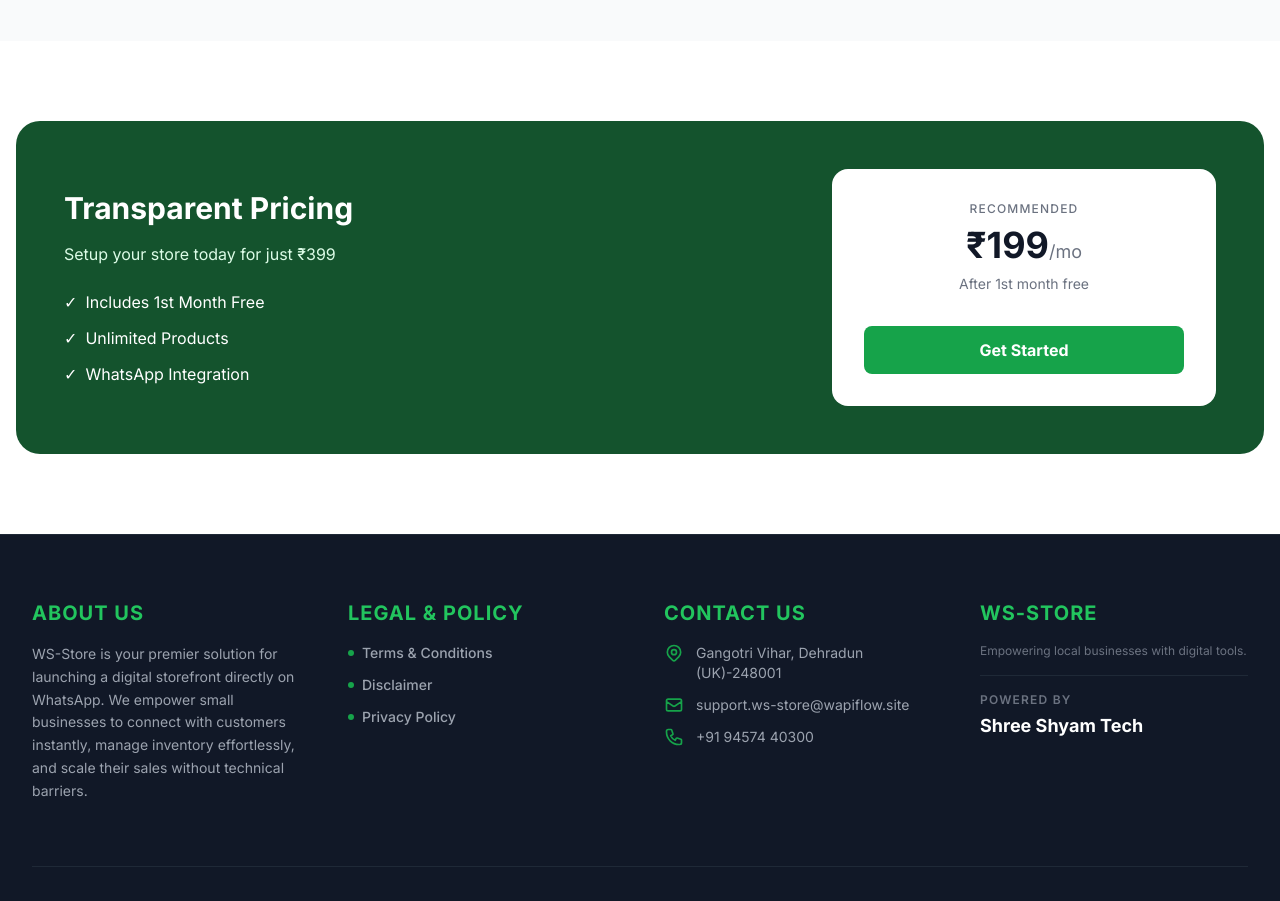
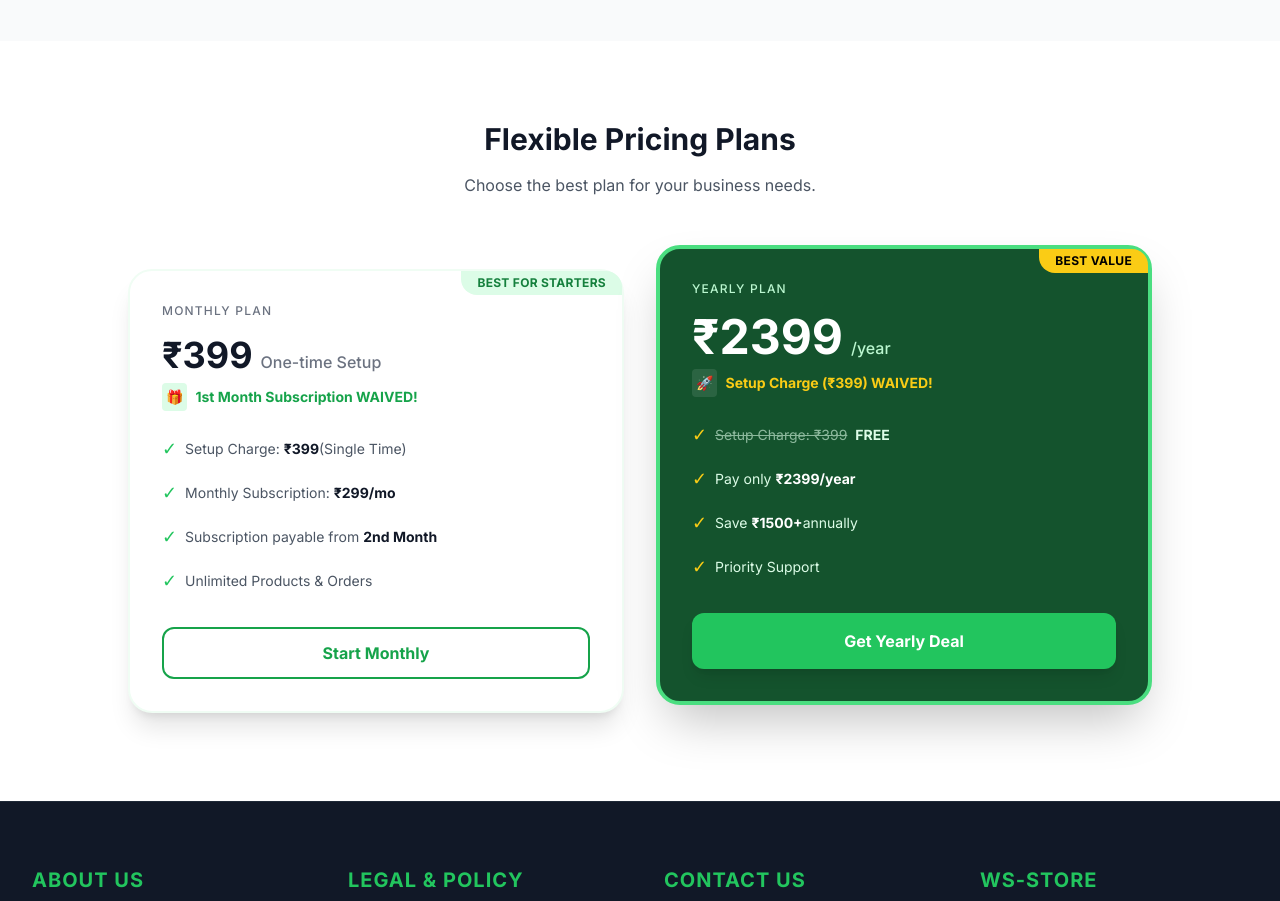
Before and after one commit to haarekasahara1923-wq/whatsapp-saas, a React (Vite) app: page /s/1 in a window 1280 px wide. Shown: the part 1660-2561 px from the top of the page. Built offline with nearby package versions, Linux system fonts and the light colour scheme; no server answers; the database is empty.

Commit message:
Update pricing to Monthly (299) and Yearly (2399) with waiver offers

```diff
--- a/pages/LandingPage.tsx
+++ b/pages/LandingPage.tsx
@@ -24,7 +24,7 @@
             <img src="https://picsum.photos/seed/dashboard/1200/600" alt="Dashboard Preview" className="rounded-2xl shadow-2xl border border-gray-200" />
             <div className="absolute -bottom-10 left-1/2 -translate-x-1/2 bg-white p-6 rounded-xl shadow-xl border border-gray-100 flex items-center space-x-4">
               <div className="flex -space-x-2">
-                {[1,2,3,4].map(i => <img key={i} src={`https://i.pravatar.cc/100?u=${i}`} className="w-10 h-10 rounded-full border-2 border-white" />)}
+                {[1, 2, 3, 4].map(i => <img key={i} src={`https://i.pravatar.cc/100?u=${i}`} className="w-10 h-10 rounded-full border-2 border-white" />)}
               </div>
               <p className="text-sm font-medium text-gray-600">Joined by 2,000+ Indian Sellers</p>
             </div>
@@ -59,30 +59,73 @@
         </div>
       </section>
 
+
       {/* Pricing */}
       <section className="py-20 bg-white px-4">
         <div className="max-w-7xl mx-auto">
-          <div className="bg-green-900 rounded-3xl p-12 text-white flex flex-col md:flex-row items-center justify-between">
-            <div className="mb-8 md:mb-0">
-              <h2 className="text-3xl font-bold mb-4">Transparent Pricing</h2>
-              <p className="text-green-100">Setup your store today for just ₹399</p>
-              <ul className="mt-6 space-y-3">
-                <li className="flex items-center"><span className="mr-2">✓</span> Includes 1st Month Free</li>
-                <li className="flex items-center"><span className="mr-2">✓</span> Unlimited Products</li>
-                <li className="flex items-center"><span className="mr-2">✓</span> WhatsApp Integration</li>
+          <div className="text-center mb-16">
+            <h2 className="text-3xl font-bold mb-4">Flexible Pricing Plans</h2>
+            <p className="text-gray-600">Choose the best plan for your business needs.</p>
+          </div>
+
+          <div className="grid md:grid-cols-2 gap-8 items-center max-w-5xl mx-auto">
+
+            {/* Monthly Plan */}
+            <div className="bg-white p-8 rounded-3xl border-2 border-green-50 shadow-xl hover:border-green-200 transition-all relative">
+              <div className="absolute top-0 right-0 bg-green-100 text-green-700 px-4 py-1 rounded-bl-2xl rounded-tr-2xl text-xs font-bold uppercase tracking-wide">
+                Best for Starters
+              </div>
+              <p className="text-gray-500 font-medium uppercase tracking-widest text-xs mb-4">Monthly Plan</p>
+              <div className="flex items-baseline mb-2">
+                <h3 className="text-4xl font-black">₹399</h3>
+                <span className="text-gray-500 ml-2 font-medium">One-time Setup</span>
+              </div>
+              <p className="text-green-600 font-bold text-sm mb-6 flex items-center">
+                <span className="bg-green-100 p-1 rounded mr-2">🎁</span>
+                1st Month Subscription WAIVED!
+              </p>
+
+              <ul className="space-y-4 mb-8 text-sm text-gray-600">
+                <li className="flex items-center"><span className="text-green-500 mr-2 text-lg">✓</span> Setup Charge: <strong className="ml-1 text-gray-900">₹399</strong> (Single Time)</li>
+                <li className="flex items-center"><span className="text-green-500 mr-2 text-lg">✓</span> Monthly Subscription: <strong className="ml-1 text-gray-900">₹299/mo</strong></li>
+                <li className="flex items-center"><span className="text-green-500 mr-2 text-lg">✓</span> Subscription payable from <strong className="ml-1 text-gray-900">2nd Month</strong></li>
+                <li className="flex items-center"><span className="text-green-500 mr-2 text-lg">✓</span> Unlimited Products & Orders</li>
               </ul>
-            </div>
-            <div className="bg-white p-8 rounded-2xl text-gray-900 w-full md:w-96 text-center">
-              <p className="text-gray-500 font-medium uppercase tracking-widest text-xs">Recommended</p>
-              <h3 className="text-4xl font-black mt-2">₹199<span className="text-lg font-normal text-gray-500">/mo</span></h3>
-              <p className="text-sm text-gray-500 mt-2">After 1st month free</p>
-              <Link to="/register" className="block w-full bg-green-600 text-white mt-8 py-3 rounded-lg font-bold hover:bg-green-700">
-                Get Started
+              <Link to="/register" className="block w-full bg-white border-2 border-green-600 text-green-600 py-3 rounded-xl font-bold hover:bg-green-50 transition-all text-center">
+                Start Monthly
               </Link>
             </div>
+
+            {/* Yearly Plan */}
+            <div className="bg-green-900 p-8 rounded-3xl text-white shadow-2xl relative transform md:-translate-y-4 border-4 border-green-400">
+              <div className="absolute top-0 right-0 bg-yellow-400 text-black px-4 py-1 rounded-bl-2xl rounded-tr-2xl text-xs font-bold uppercase tracking-wide">
+                Best Value
+              </div>
+              <p className="text-green-200 font-medium uppercase tracking-widest text-xs mb-4">Yearly Plan</p>
+              <div className="flex items-baseline mb-2">
+                <h3 className="text-5xl font-black">₹2399</h3>
+                <span className="text-green-200 ml-2 font-medium">/year</span>
+              </div>
+              <p className="text-yellow-400 font-bold text-sm mb-6 flex items-center">
+                <span className="bg-white/10 p-1 rounded mr-2">🚀</span>
+                Setup Charge (₹399) WAIVED!
+              </p>
+
+              <ul className="space-y-4 mb-8 text-sm text-green-100">
+                <li className="flex items-center"><span className="text-yellow-400 mr-2 text-lg">✓</span> <span className="line-through opacity-60 mr-2">Setup Charge: ₹399</span> <strong>FREE</strong></li>
+                <li className="flex items-center"><span className="text-yellow-400 mr-2 text-lg">✓</span> Pay only <strong className="ml-1 text-white">₹2399/year</strong></li>
+                <li className="flex items-center"><span className="text-yellow-400 mr-2 text-lg">✓</span> Save <strong className="ml-1 text-white">₹1500+</strong> annually</li>
+                <li className="flex items-center"><span className="text-yellow-400 mr-2 text-lg">✓</span> Priority Support</li>
+              </ul>
+              <Link to="/register" className="block w-full bg-green-500 text-white py-4 rounded-xl font-bold hover:bg-green-400 transition-all shadow-lg hover:shadow-green-500/50 text-center">
+                Get Yearly Deal
+              </Link>
+            </div>
+
           </div>
         </div>
       </section>
+
     </div>
   );
 };
```
